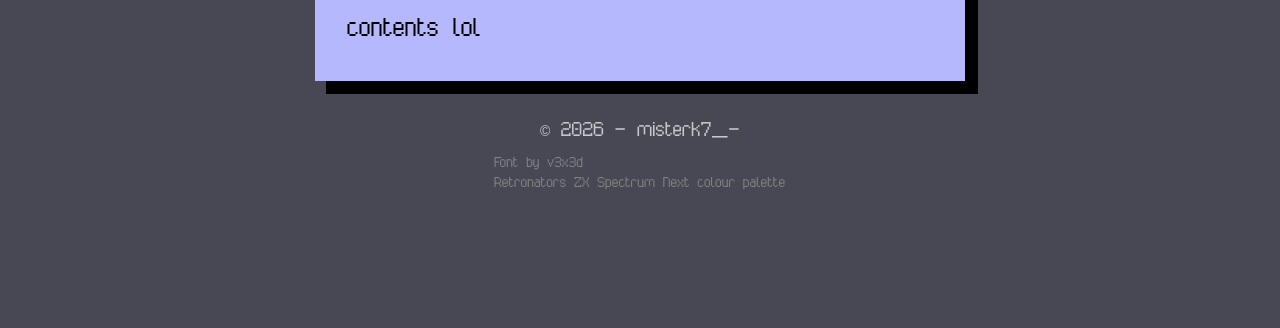
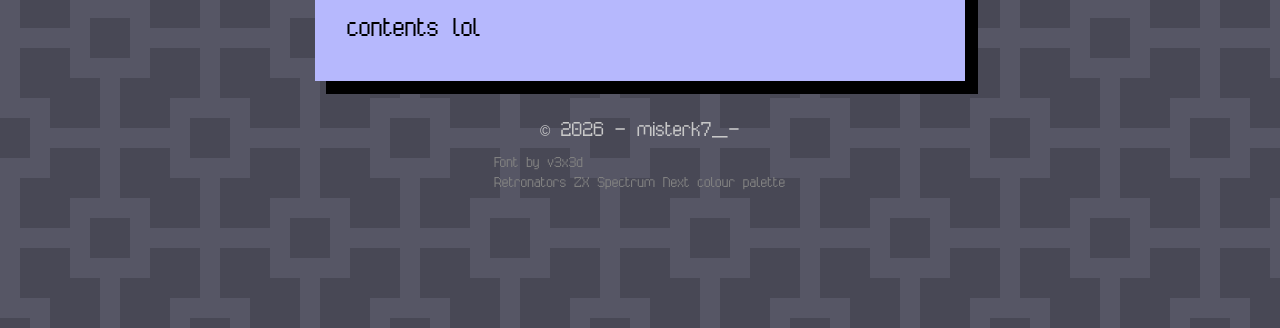
Before and after one commit to mistrk7/site, an Eleventy site: page src/posts/One Thing.md in a window 1280 px wide. Shown: the part 472-800 px from the top of the page. Built offline with nearby package versions, Linux system fonts and the light colour scheme; Eleventy itself is replaced by a stand-in of ours; files that its build step writes are made by us from their sources.

Commit message:
Add patterned background & modify blog logic

```diff
--- a/src/css/style.css
+++ b/src/css/style.css
@@ -39,6 +39,7 @@
     padding-right: 5%;
     color: black;
     display: flex;
+    align-items: center;
     gap: 4px;
 
     background-color: #b6b8fd;
@@ -51,7 +52,6 @@
 .selector-part{
     width: 100px;
     text-align: center;
-    padding: 0%;
 }
 
 .block{
@@ -103,6 +103,26 @@ body{
     line-height: 1.6;
     font-size: 18px;
     padding: 0 10px;
+
+    /* Pattern generated from css-pattern.com */
+
+    --s: 100px; /* control the size*/
+    --c1: #565665;
+    --c2: #484855;
+
+    --_s: calc(2*var(--s)) calc(2*var(--s));
+    --_g: var(--_s) conic-gradient(at 40% 40%,#0000 75%,var(--c1) 0);
+    --_p: var(--_s) conic-gradient(at 20% 20%,#0000 75%,var(--c2) 0);
+    background:
+    calc( .9*var(--s)) calc( .9*var(--s))/var(--_p),
+    calc(-.1*var(--s)) calc(-.1*var(--s))/var(--_p),
+    calc( .7*var(--s)) calc( .7*var(--s))/var(--_g),
+    calc(-.3*var(--s)) calc(-.3*var(--s))/var(--_g),
+    conic-gradient(from 90deg at 20% 20%,var(--c2) 25%,var(--c1) 0)
+     0 0/var(--s) var(--s);
+
+    /* End of generation */
+
     background-color: #484855;
     color: white;
 }
```
Also changed, not shown: src/blog.html (+1 -1 lines).
